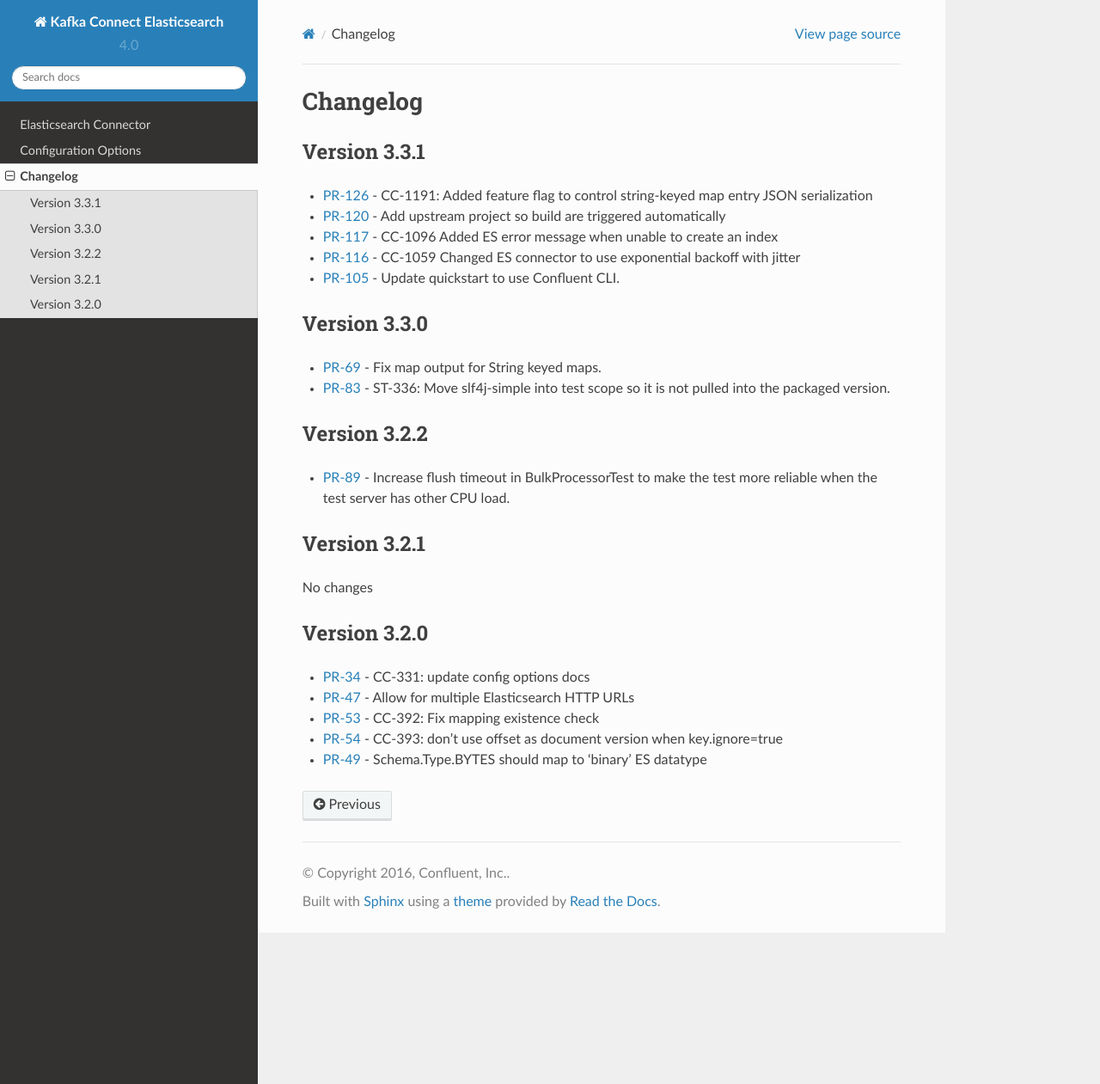
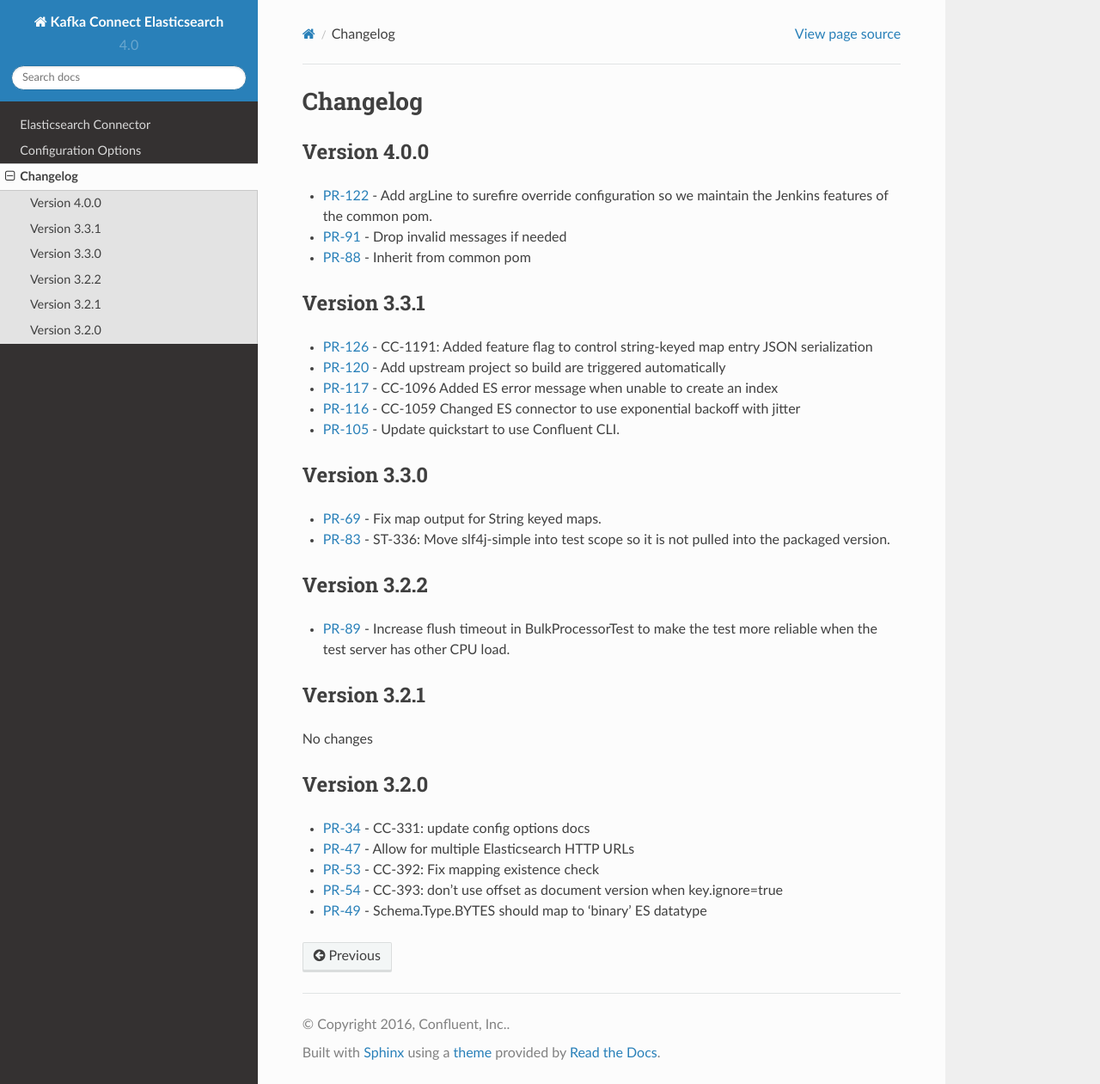
Before and after one commit to confluentinc/kafka-connect-elasticsearch, a Sphinx documentation site: the page built from docs/changelog.rst, in a window 1280 px wide and 1261 px high. Shown: the whole window at 86% size. Built offline with Sphinx 7.4.7 and the Read the Docs theme 2.0.0, drawn with Linux system fonts in a browser that asks for light colours.

Commit message:
CC-1252: 4.0.0 release notes

```diff
--- a/docs/changelog.rst
+++ b/docs/changelog.rst
@@ -2,6 +2,13 @@
 
 Changelog
 =========
+
+Version 4.0.0
+-------------
+
+* `PR-122 <https://github.com/confluentinc/kafka-connect-elasticsearch/pull/122>`_ - Add argLine to surefire override configuration so we maintain the Jenkins features of the common pom.
+* `PR-91 <https://github.com/confluentinc/kafka-connect-elasticsearch/pull/91>`_ - Drop invalid messages if needed
+* `PR-88 <https://github.com/confluentinc/kafka-connect-elasticsearch/pull/88>`_ - Inherit from common pom
 
 Version 3.3.1
 -------------
```
